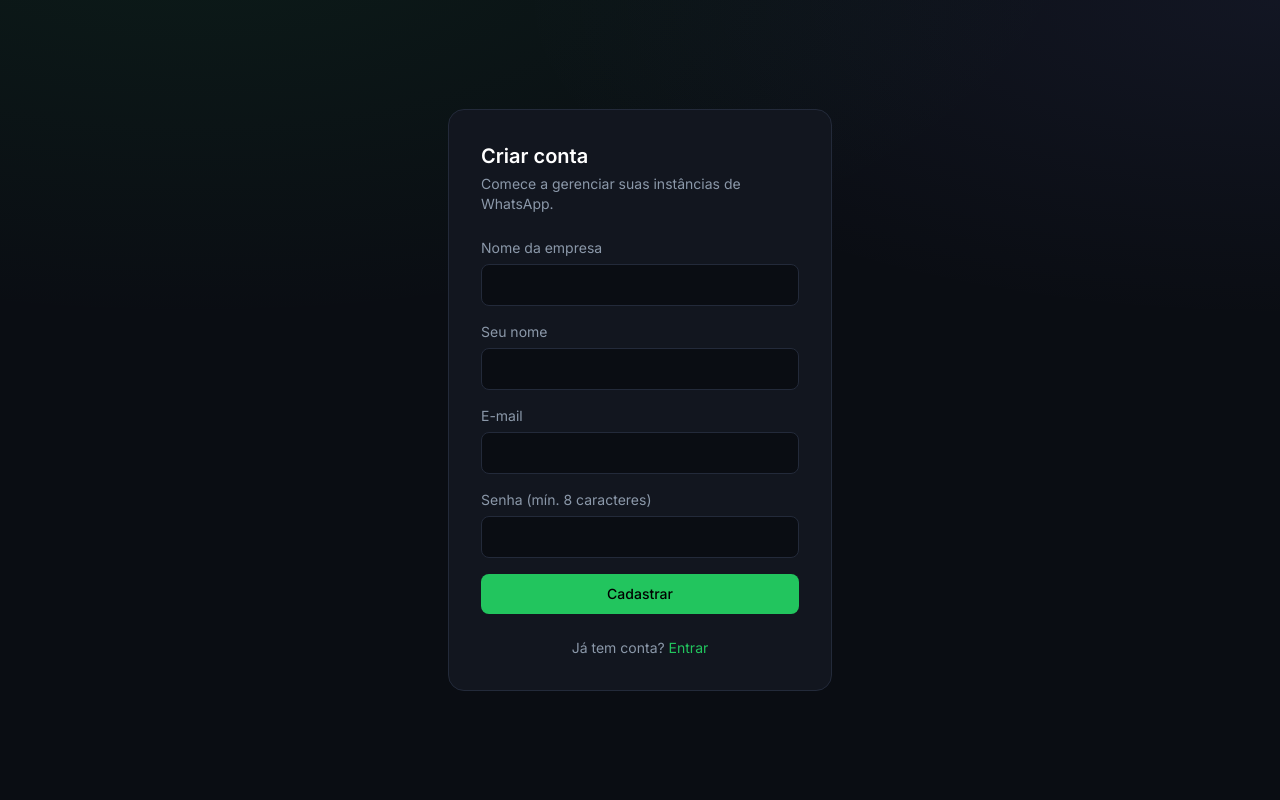
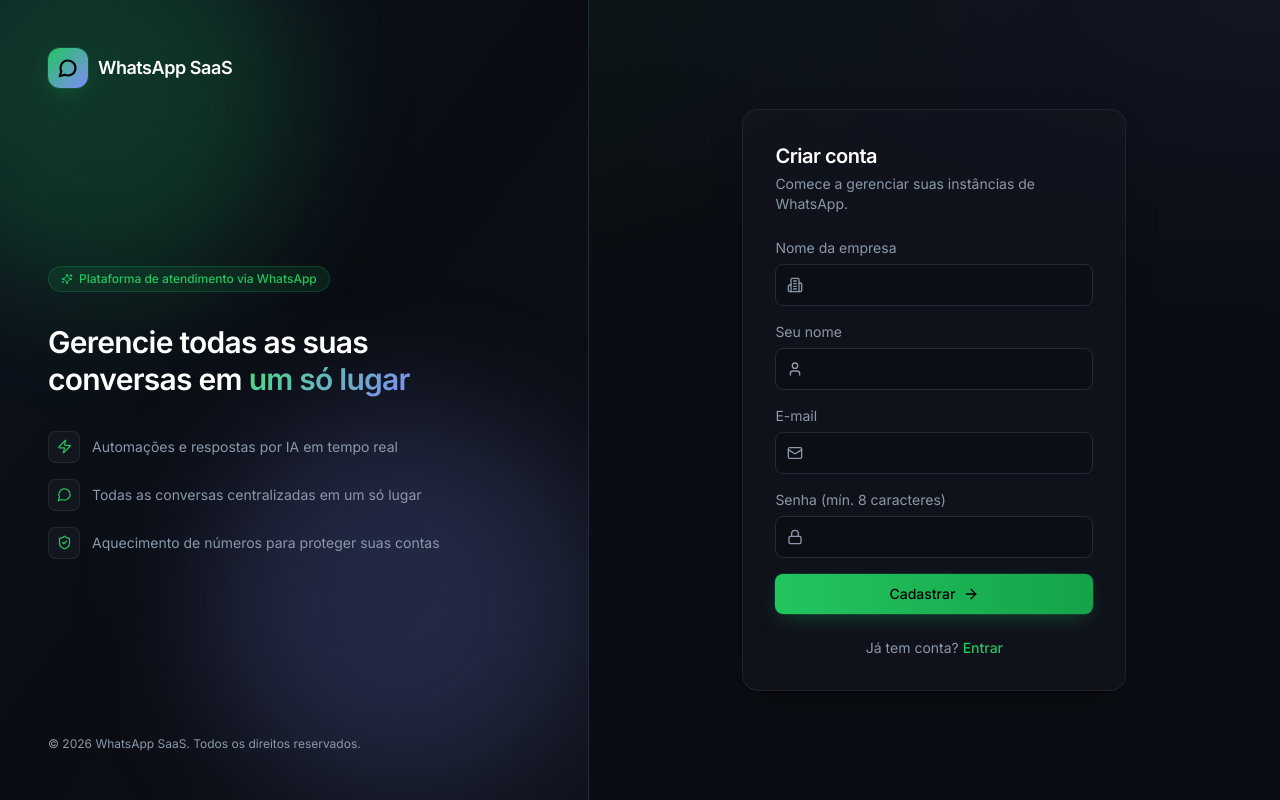
Before and after one commit to alerrandrolima099-sketch/alerrandro, a Next.js app in the folder apps/web/: page /register in a window 1280 px wide. Built offline with nearby package versions, Linux system fonts and the light colour scheme.

Commit message:
Update page.tsx

```diff
--- a/apps/web/src/app/register/page.tsx
+++ b/apps/web/src/app/register/page.tsx
@@ -3,7 +3,16 @@
 import { useState } from "react";
 import Link from "next/link";
 import { useRouter } from "next/navigation";
+import { Building2, User, Mail, Lock, ArrowRight, Loader2 } from "lucide-react";
 import { api } from "@/lib/api";
+import { AuthShell } from "@/components/AuthShell";
+
+const FIELDS = [
+  { key: "tenantName", label: "Nome da empresa", type: "text", icon: Building2 },
+  { key: "name", label: "Seu nome", type: "text", icon: User },
+  { key: "email", label: "E-mail", type: "email", icon: Mail },
+  { key: "password", label: "Senha (mín. 8 caracteres)", type: "password", icon: Lock },
+] as const;
 
 export default function RegisterPage() {
   const router = useRouter();
@@ -26,49 +35,52 @@
   }
 
   return (
-    <div className="min-h-screen flex items-center justify-center px-4">
-      <div className="w-full max-w-sm bg-surface border border-border rounded-2xl p-8">
-        <h1 className="text-xl font-semibold mb-1">Criar conta</h1>
-        <p className="text-sm text-muted mb-6">Comece a gerenciar suas instâncias de WhatsApp.</p>
-
+    <AuthShell title="Criar conta" subtitle="Comece a gerenciar suas instâncias de WhatsApp.">
       <form onSubmit={handleSubmit} className="space-y-4">
-          {[
-            { key: "tenantName", label: "Nome da empresa", type: "text" },
-            { key: "name", label: "Seu nome", type: "text" },
-            { key: "email", label: "E-mail", type: "email" },
-            { key: "password", label: "Senha (mín. 8 caracteres)", type: "password" },
-          ].map((f) => (
-            <div key={f.key}>
-              <label className="text-sm text-muted block mb-1.5">{f.label}</label>
+        {FIELDS.map(({ key, label, type, icon: Icon }) => (
+          <div key={key}>
+            <label className="text-sm text-muted block mb-1.5">{label}</label>
+            <div className="relative">
+              <Icon size={16} className="absolute left-3 top-1/2 -translate-y-1/2 text-muted" />
               <input
-                type={f.type}
+                type={type}
                 required
-                minLength={f.key === "password" ? 8 : undefined}
-                value={(form as any)[f.key]}
-                onChange={(e) => setForm({ ...form, [f.key]: e.target.value })}
-                className="w-full bg-background border border-border rounded-lg px-3 py-2.5 text-sm outline-none focus:border-primary"
+                minLength={key === "password" ? 8 : undefined}
+                value={(form as any)[key]}
+                onChange={(e) => setForm({ ...form, [key]: e.target.value })}
+                className="w-full bg-background/70 border border-border rounded-lg pl-9 pr-3 py-2.5 text-sm outline-none focus:border-primary transition-colors"
               />
+            </div>
           </div>
         ))}
 
-          {error && <p className="text-sm text-red-400">{error}</p>}
+        {error && (
+          <p className="text-sm text-red-400 bg-red-500/10 border border-red-500/20 rounded-lg px-3 py-2">{error}</p>
+        )}
 
         <button
           type="submit"
           disabled={loading}
-            className="w-full bg-primary hover:bg-primaryDark text-black font-medium rounded-lg py-2.5 text-sm transition-colors disabled:opacity-60"
+          className="w-full bg-gradient-to-r from-primary to-primaryDark hover:brightness-110 text-black font-medium rounded-lg py-2.5 text-sm transition-all disabled:opacity-60 flex items-center justify-center gap-2 shadow-glow"
         >
-            {loading ? "Cadastrando..." : "Cadastrar"}
+          {loading ? (
+            <>
+              <Loader2 size={16} className="animate-spin" /> Cadastrando...
+            </>
+          ) : (
+            <>
+              Cadastrar <ArrowRight size={16} />
+            </>
+          )}
         </button>
       </form>
 
       <p className="text-sm text-muted mt-6 text-center">
         Já tem conta?{" "}
-          <Link href="/login" className="text-primary hover:underline">
+        <Link href="/login" className="text-primary hover:underline font-medium">
           Entrar
         </Link>
       </p>
-      </div>
-    </div>
+    </AuthShell>
   );
 }
```
Lines whose indentation alone changed are shown as unchanged.
